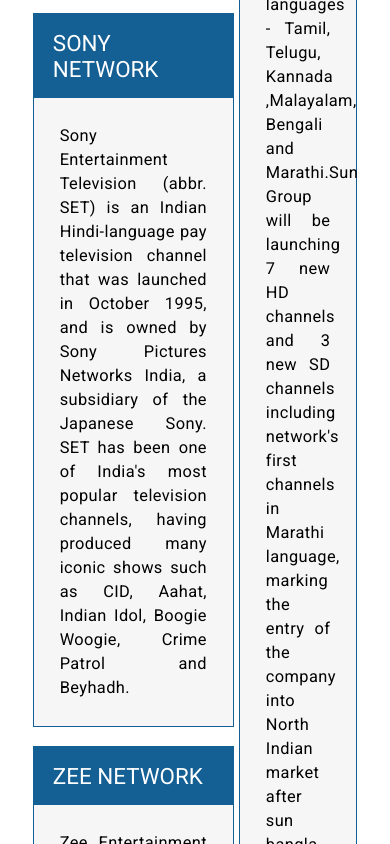
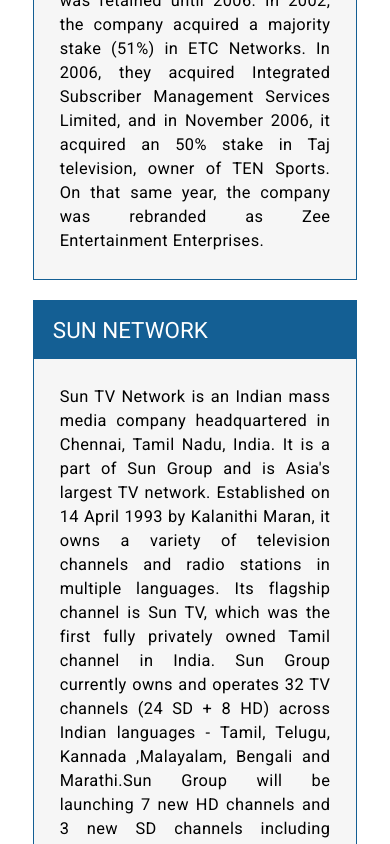
Before and after one commit to aravindhan-a-cdw/ui-exercises, a plain HTML site: page exercise_5/index.html in a window 390 px wide. Shown: the part 1830-2674 px from the top of the page. Drawn offline with Linux system fonts and the light colour scheme.

Commit message:
Exercise 5 ready for review

```diff
--- a/exercise_4/css/style.css
+++ b/exercise_5/css/style.css
@@ -67,3 +67,14 @@
 div.clear {
     clear: both;
 }
+
+@media (max-width: 800px){
+    div.left{
+        width: 100%;
+        float: none;
+    }
+    div.right{
+        width: 100%;
+        float: none;
+    }
+}
--- a/exercise_4/index.html
+++ b/exercise_5/index.html
@@ -3,6 +3,7 @@
 
 <head>
     <title>Television Networks in India</title>
+    <meta name="viewport" content="width=device-width,initial-scale=1">
     <link rel="preconnect" href="https://fonts.googleapis.com">
     <link rel="preconnect" href="https://fonts.gstatic.com" crossorigin>
     <link href="https://fonts.googleapis.com/css2?family=Roboto:wght@100;300;400;700;900&display=swap" rel="stylesheet">
```
Also changed, not shown: exercise_5/Assignment-4- UX.png (renamed from exercise_4/Assignment-4- UX.png), exercise_5/prototype.html (renamed from exercise_4/prototype.html).
